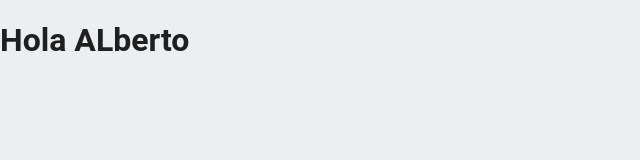
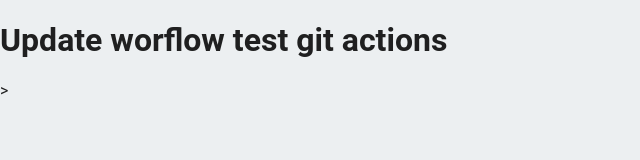
Before and after one commit to tovarapvp/recipe-page, a website: page public/index.html in a window 1280 px wide. Shown: the whole page, without its empty margins (0-640 px from the left). Drawn offline with Linux system fonts and the light colour scheme; some packages are replaced by stand-ins of ours.

Commit message:
update index

```diff
--- a/public/index.html
+++ b/public/index.html
@@ -39,7 +39,7 @@
     </style>
   </head>
   <body>
-    <H1>Hola ALberto</H1>
+    <h1>Update worflow test git actions</h1>>
 
 
     <script>
```
